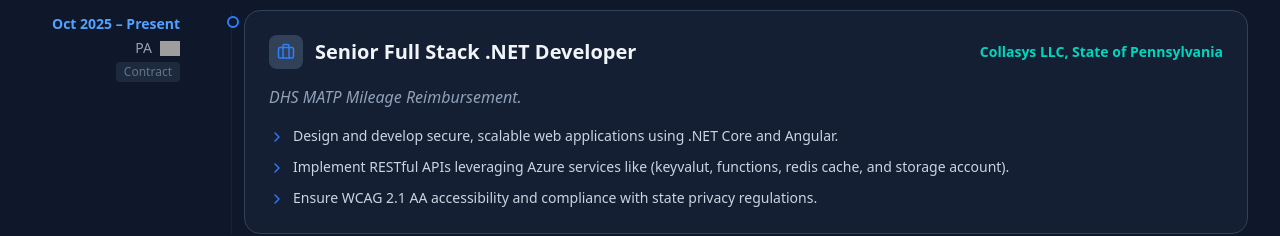
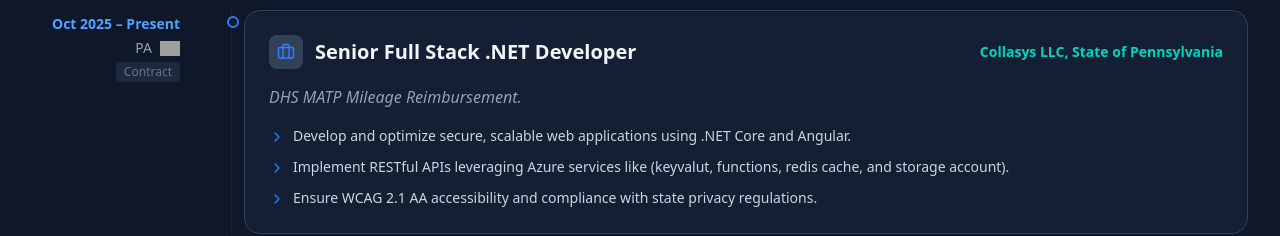
Before and after one commit to ahmed527/portfolio, a React (Vite) app: page / in a window 1280 px wide. Shown: the part 1680-1916 px from the top of the page. Built offline with nearby package versions, Linux system fonts and the light colour scheme; grey boxes are pictures that could not be loaded.

Commit message:
experience update

```diff
--- a/src/App.tsx
+++ b/src/App.tsx
@@ -168,7 +168,7 @@ const App = () => {
 			type: "Contract",
 			description: "DHS MATP Mileage Reimbursement.",
 			achievements: [
-				"Design and develop secure, scalable web applications using .NET Core and Angular.",
+				"Develop and optimize secure, scalable web applications using .NET Core and Angular.",
 				"Implement RESTful APIs leveraging Azure services like (keyvalut, functions, redis cache, and storage account).",
 				"Ensure WCAG 2.1 AA accessibility and compliance with state privacy regulations."
 			]
```
